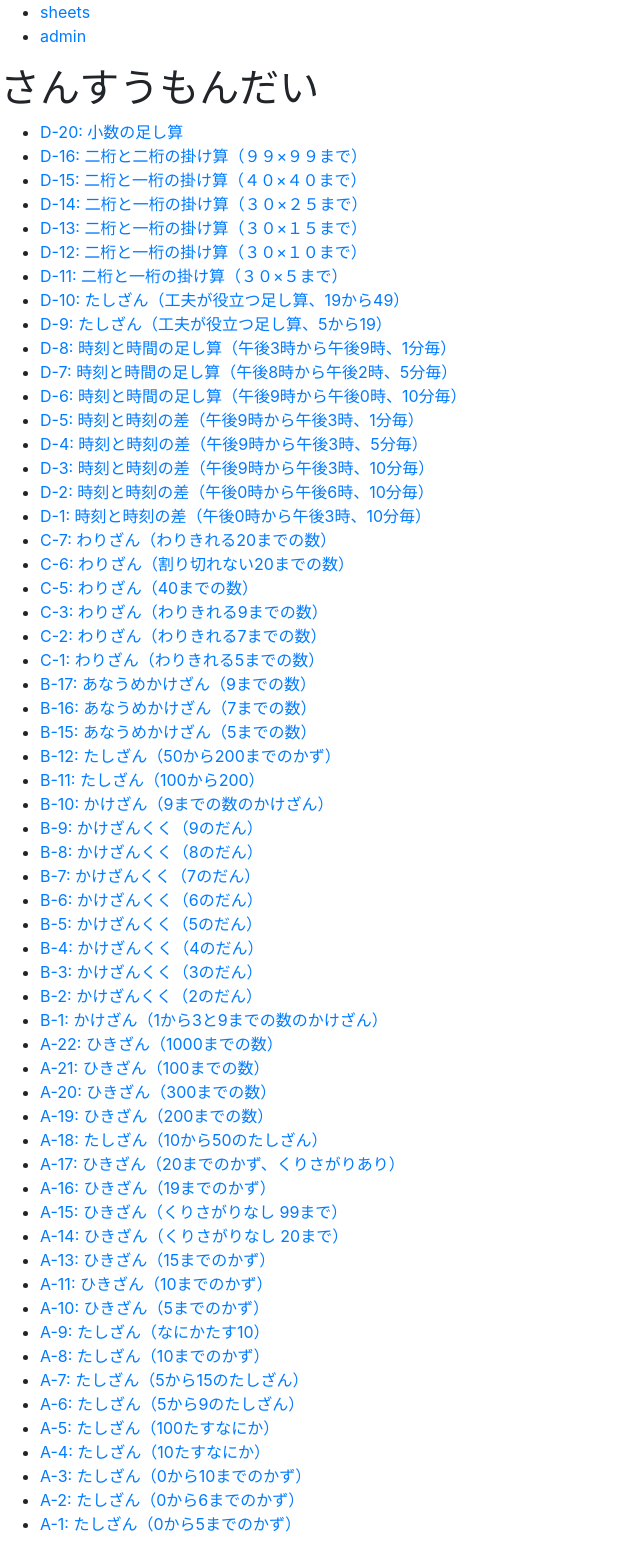
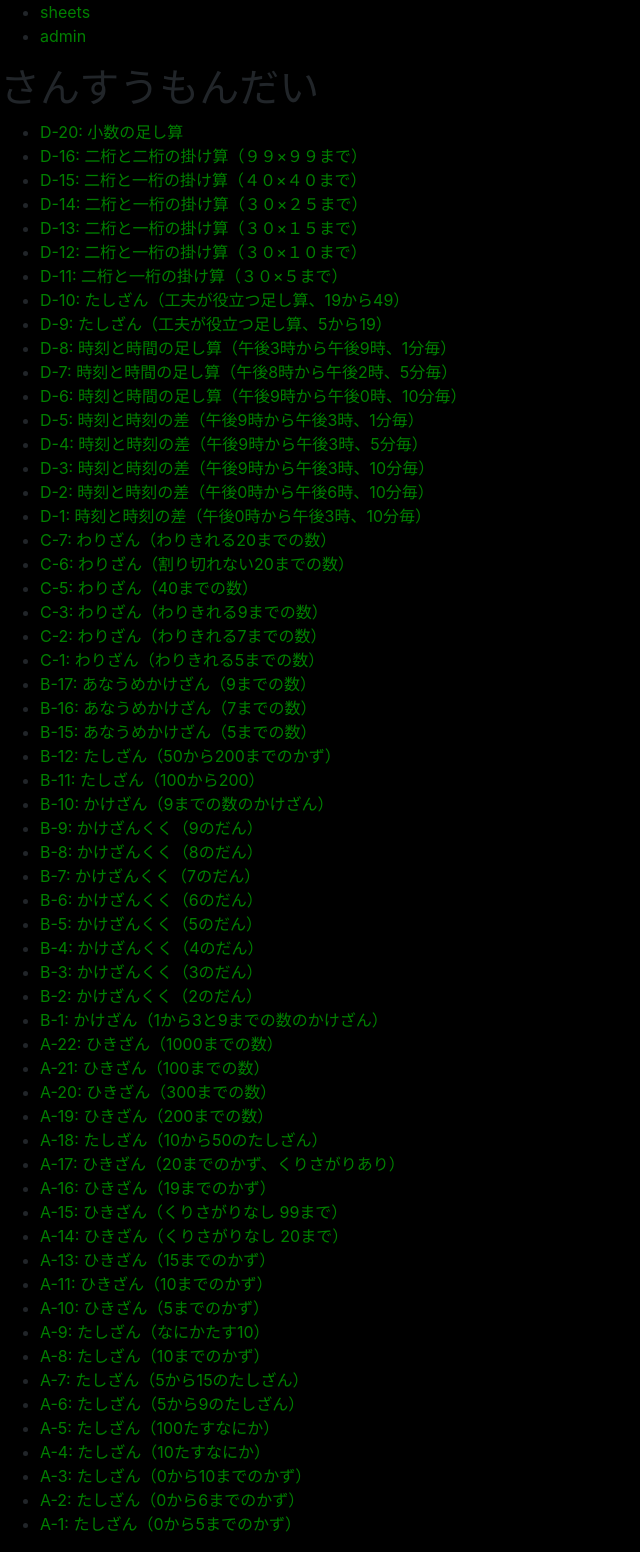
Before and after one commit to u-masao/math-exercise-generator, a Django app: page / in a window 1280 px wide. Shown: the whole page, without its empty margins (0-640 px from the left). Run offline with Django 3.2, Linux system fonts and the light colour scheme; data comes from the database, SQL or seed files in the repository; some libraries are stand-ins or nearby versions.

Commit message:
change background color

```diff
--- a/math_exercise/sheets/static/sheets/style.css
+++ b/math_exercise/sheets/static/sheets/style.css
@@ -1,3 +1,6 @@
+body {
+    background: #000;
+}
 li a {
     color: green;
 }
--- a/math_exercise/sheets/templates/sheets/base.html
+++ b/math_exercise/sheets/templates/sheets/base.html
@@ -7,7 +7,7 @@
 
     <!-- Bootstrap CSS -->
     <link rel="stylesheet" href="https://stackpath.bootstrapcdn.com/bootstrap/4.5.0/css/bootstrap.min.css" integrity="sha384-9aIt2nRpC12Uk9gS9baDl411NQApFmC26EwAOH8WgZl5MYYxFfc+NcPb1dKGj7Sk" crossorigin="anonymous">
-
+    <link rel="stylesheet" href='/static/sheets/style.css' type='text/css'>
     <title>{% block title %}Hello, world!{% endblock %}</title>
   </head>
   <body>
```
